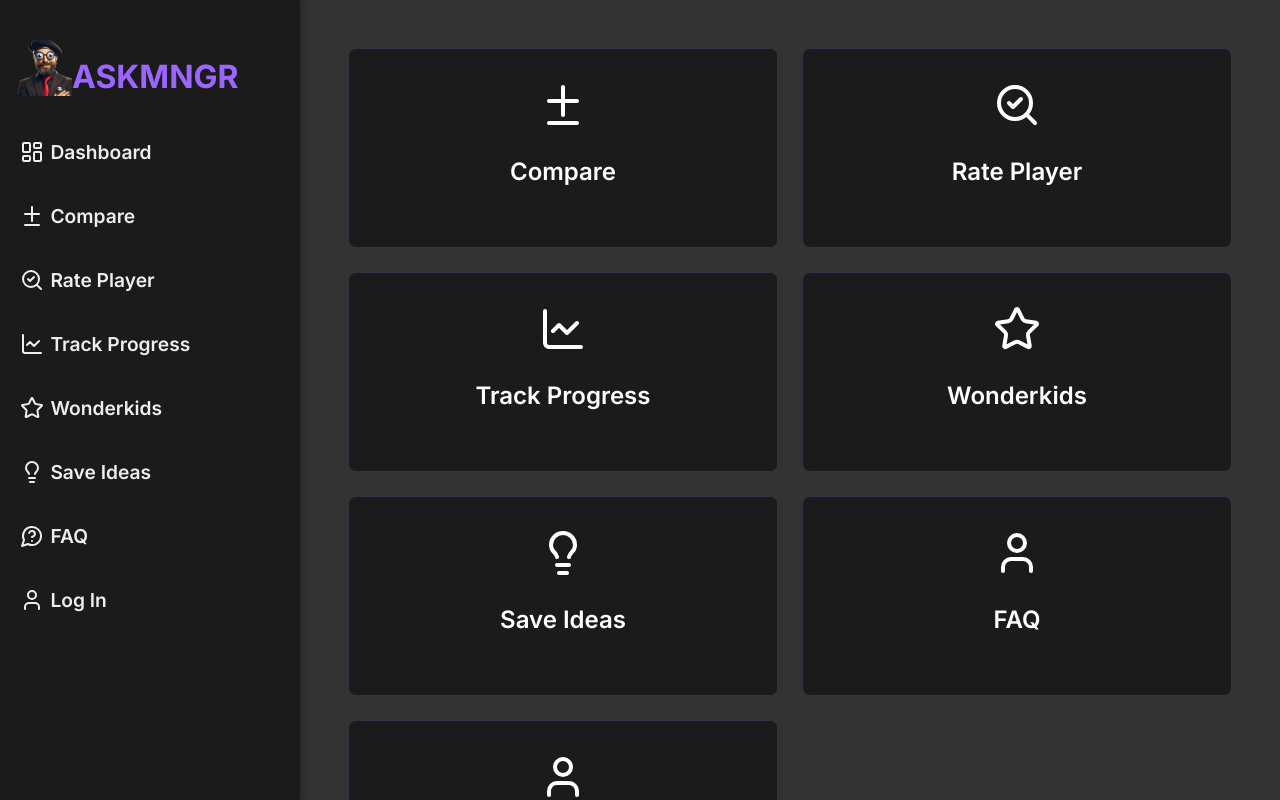
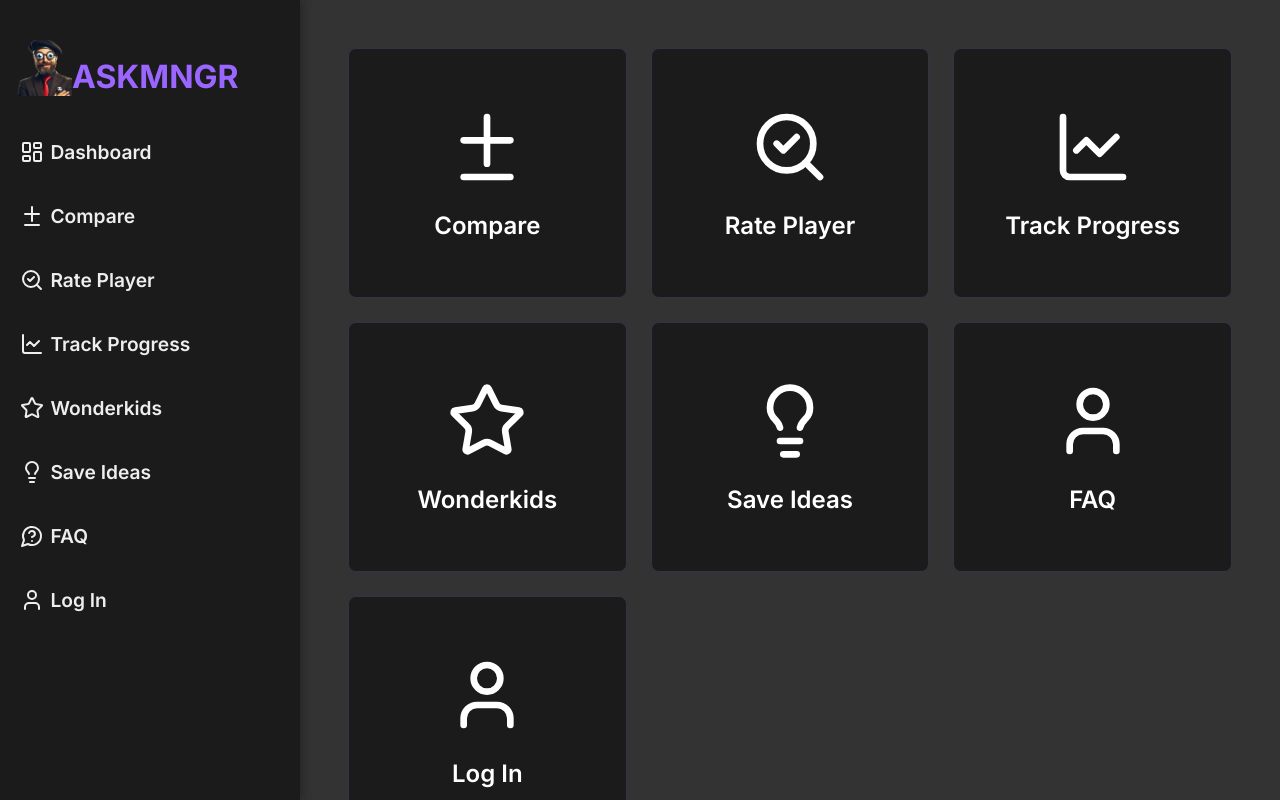
Before and after one commit to Efkey2137/fmApp, a React (Create React App) app: page / in a window 1280 px wide. Built offline with nearby package versions, Linux system fonts and the light colour scheme; the HTML template or start-up script is replaced by a standard one.

Commit message:
refactor Dashboard layout and styles; adjust grid column size and update link for Track Progress

```diff
--- a/src/css/Dashboard.css
+++ b/src/css/Dashboard.css
@@ -1,6 +1,6 @@
 .dashboard {
     display: grid;
-    grid-template-columns: repeat(auto-fit, minmax(300px, 1fr));
+    grid-template-columns: repeat(auto-fit, minmax(250px, 1fr));
     gap: 1.5rem;
     padding: 2rem;
     max-width: 1200px;
@@ -23,9 +23,13 @@
     border-radius: 0.5rem;
     padding: 2rem;
     text-align: center;
-    transition: all 0.2s ease-in-out;
+    transition: all 0.3s ease-in-out;
     height: 100%;
-    min-height: 200px;
+    min-height: 250px;
+    display: flex;
+    flex-direction: column;
+    justify-content: center;
+    align-items: center;
 }
 
 .card-link > div:hover {
@@ -36,7 +40,10 @@
 .card-link > div:hover h2, .card-link > div:hover  {
     color: #9a66ff;
 }
-
+.card-link svg{
+    width: 5rem;
+    height: 5rem;
+}
 .card-link h2 {
     margin-top: 1.5rem;
     font-size: 1.5rem;
--- a/src/pages/Dashboard.tsx
+++ b/src/pages/Dashboard.tsx
@@ -7,7 +7,7 @@ import "../css/Dashboard.css";
 const cards = [
   { id: 1, title: "Compare", icon: Diff, link: "/compare" },
   { id: 2, title: "Rate Player", icon: SearchCheck, link: "/rate-player" },
-  { id: 3, title: "Track Progress", icon: ChartLine, link: "/progress" },
+  { id: 3, title: "Track Progress", icon: ChartLine, link: "/track-progress" },
   { id: 4, title: "Wonderkids", icon: Star, link: "/wonderkids" },
   { id: 5, title: "Save Ideas", icon: Lightbulb, link: "/save-ideas" },
   { id: 6, title: "FAQ", icon: User, link: "/faq" },
```
